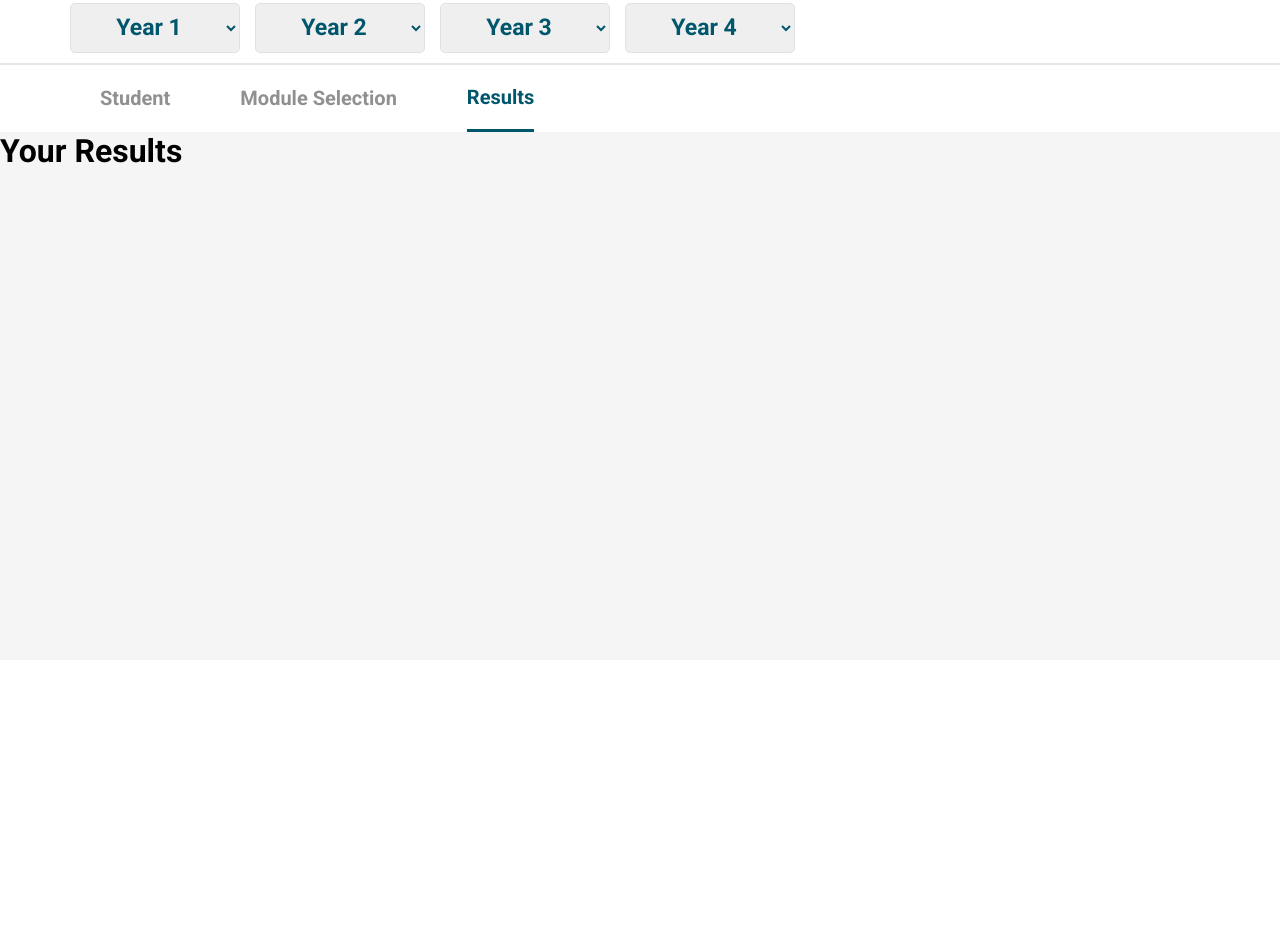
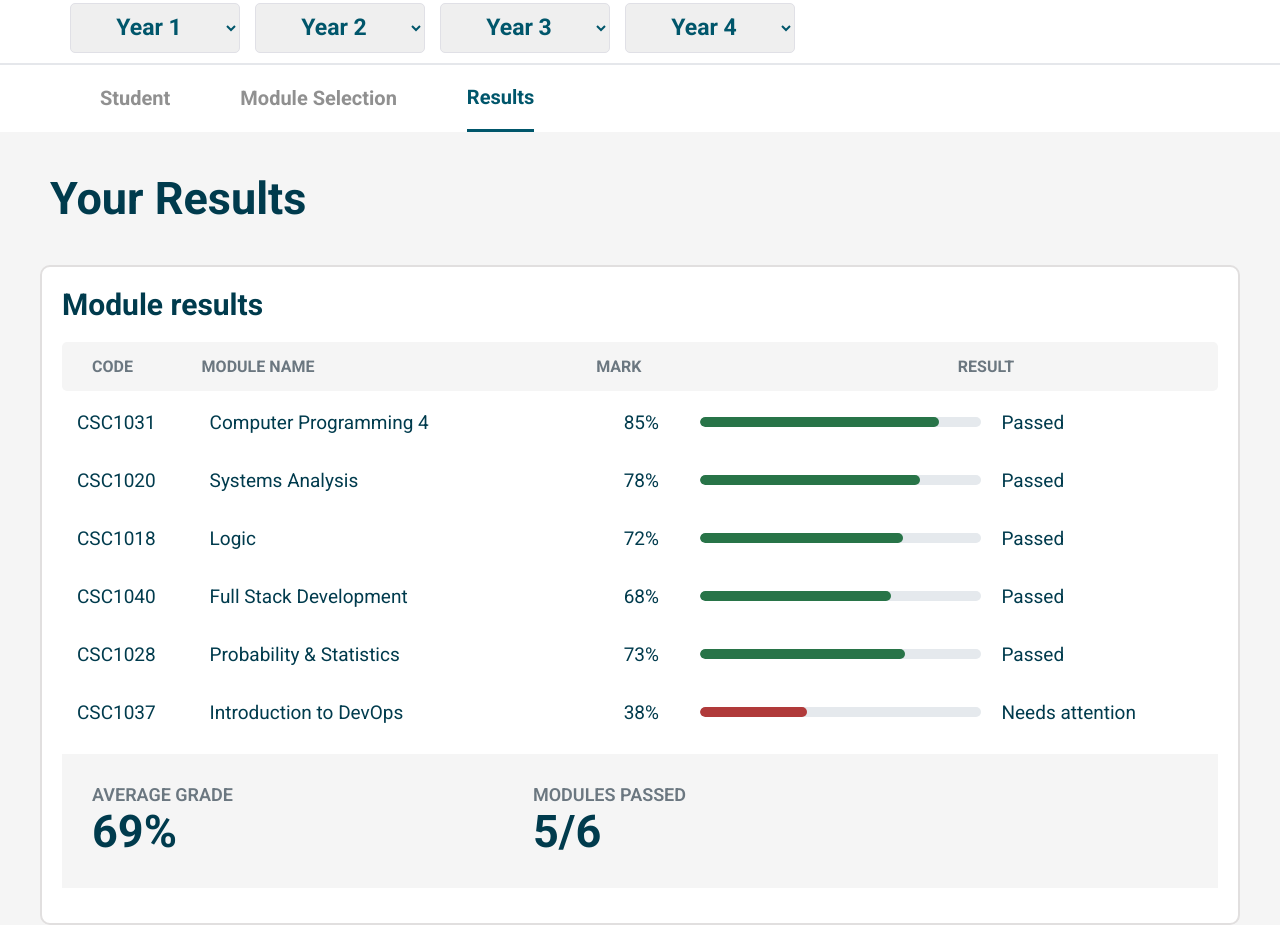
Before and after one commit to NicoletaZmeu/DCU-Key-Redesigned-UI, a React (Vite) app in the folder DCU-Key-Redesign-UI/: page /results in a window 1280 px wide. Shown: the part 140-1065 px from the top of the page. Before the commit the page ends 800 px from the top, so only its background shows below. Built offline with nearby package versions, Linux system fonts and the light colour scheme.

Commit message:
the skeleton for the results page has been made, no implementation so far, to be done!

```diff
--- a/DCU-Key-Redesign-UI/src/pages/Registration.css
+++ b/DCU-Key-Redesign-UI/src/pages/Registration.css
@@ -41,7 +41,7 @@
 }
 
 
-.semester-title{
+.secondary-title{
     font-size: 30px;
     color: #003B4D;
     font-weight: 700;
--- a/DCU-Key-Redesign-UI/src/pages/Registration.jsx
+++ b/DCU-Key-Redesign-UI/src/pages/Registration.jsx
@@ -84,7 +84,7 @@ function Registration(){
 
             <div className="optional">
 
-                <div className="semester-title">Semester 1 · Optional Modules</div>
+                <div className="secondary-title">Semester 1 · Optional Modules</div>
                 {/* <div className="semester-two">Semester 2 · Optional Modules</div> */}
                 <p className='text'>Choose two optional modules.</p>
 
--- /dev/null
+++ b/DCU-Key-Redesign-UI/src/pages/Results.css
@@ -0,0 +1,63 @@
+.details{
+    background-color: white;
+    padding: 20px;
+    margin: 0px 40px;
+    height: auto;
+    border-radius: 10px;
+    border: #e1dfdf solid 2px;
+}
+
+.header{
+    display: grid;
+    grid-template-columns: 10% 36% 33% 21%;
+    background-color: #f5f5f5;
+    padding: 15px 30px;
+    border-radius: 5px;
+    font-weight: 700;
+    color: #6b7780;
+    margin: 20px 0px 0px;
+}
+
+.progress-bar {
+    width: 100%;
+    height: 10px;
+    background-color: #E5E9ED;
+    border-radius: 10px;
+    overflow: hidden;
+}
+
+.progress-fill {
+    height: 100%;
+    border-radius: 10px;
+}
+
+.result-row {
+    display: grid;
+    color: #003b4d;
+    font-size: 19px;
+    grid-template-columns: 10% 35% 5% 25% 15%;
+    align-items: center;
+    gap: 20px;
+    margin-top: 5px;
+    padding: 15px;
+}
+
+.info{
+    height: auto;
+    background-color: #f5f5f5;
+    padding: 30px;
+    display: flex;
+    gap: 300px;
+    margin: 15px 0px;
+}
+.text-2{
+    color: #6b7780;
+    font-weight: 600;
+    font-size: 18px;
+}
+
+.num{
+    color: #003b4d;
+    font-size: 45px;
+    font-weight: 700;
+}
--- a/DCU-Key-Redesign-UI/src/pages/Results.jsx
+++ b/DCU-Key-Redesign-UI/src/pages/Results.jsx
@@ -1,11 +1,95 @@
+import './Results.css'
+
+const results = [
+    {
+        code: "CSC1031",
+        name: "Computer Programming 4",
+        mark: 85,
+        result: "Passed"
+    },
+    {
+        code: "CSC1020",
+        name: "Systems Analysis",
+        mark: 78,
+        result: "Passed"
+    },
+    {
+        code: "CSC1018",
+        name: "Logic",
+        mark: 72,
+        result: "Passed"
+    },
+    {
+        code: "CSC1040",
+        name: "Full Stack Development",
+        mark: 68,
+        result: "Passed"
+    },
+    {
+        code: "CSC1028",
+        name: "Probability & Statistics",
+        mark: 73,
+        result: "Passed"
+    },
+    {
+        code: "CSC1037",
+        name: "Introduction to DevOps",
+        mark: 38,
+        result: "Needs attention"
+    }
+];
+
+
 function Results(){
     return(
         <>
-            <h1>Your Results</h1>
+            <div className='top'>
+                <h1 className='title'>Your Results</h1>
+            </div>
 
             <div className="details">
+                <p className='secondary-title'>Module results</p>
+                <div className='header'>
+                    <span>CODE</span>
+                    <span>MODULE NAME</span>
+                    <span>MARK</span>
+                    <span>RESULT</span>
+                </div>
+
+                {results.map((module) => (
+                    <div className="result-row" key={module.code}>
+                        <span>{module.code}</span>
+                        <span>{module.name}</span>
+                        <span>{module.mark}%</span>
+
+                        <div className="progress-bar">
+                            <div
+                                className="progress-fill"
+                                style={{
+                                    width: `${module.mark}%`,
+                                    backgroundColor: module.mark >= 40 ? '#287448' : '#B03A3A'
+                                }}
+                            />
+                        </div>
+
+                        <span>{module.result}</span>
+                    </div>
+                ))}
+
+                <div className='info'>
+                    <div>
+                        <p className='text-2'>AVERAGE GRADE</p>
+                        <p className='num'>69%</p>
+                    </div>
+                    <div>
+                        <p className='text-2'>MODULES PASSED</p>
+                        <p className='num'>5/6</p>
+                    </div>
+                </div>
 
             </div>
+
+
 
         </>
 
```
